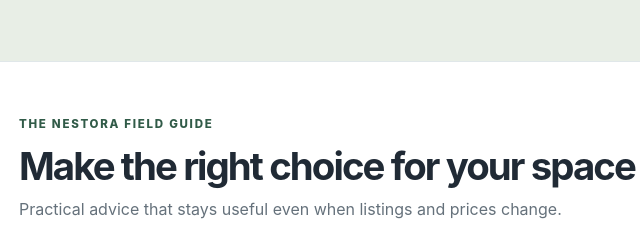
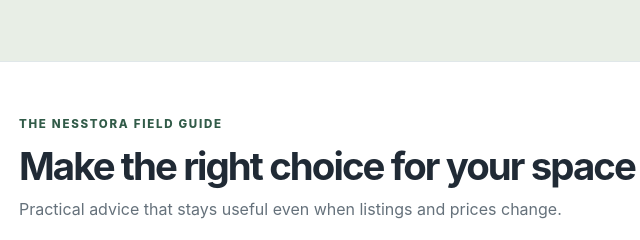
Before and after one commit to pc-xiaolong/nestora, a website: page index.html in a window 1280 px wide. Shown: the part 3007-3247 px from the top of the page, 61-701 px from the left. Drawn offline with Linux system fonts and the light colour scheme.

```diff
--- a/index.html
+++ b/index.html
@@ -40,7 +40,7 @@
 <a class="store-category-card" data-amazon-query="bedding towels bathroom storage" href="https://www.amazon.co.uk/"><img src="https://images.unsplash.com/photo-1616486338812-3dadae4b4ace?auto=format&fit=crop&w=800&q=80" alt="Photograph of a comfortable home interior" loading="lazy" width="800" height="600"><span class="store-category-copy"><strong>Bedding & bathroom</strong><small>Comfort and practical storage</small><b>Shop category →</b></span></a>
 </div></section>
 <section class="store-feature-band"><div class="wrap store-feature-inner"><div><p class="store-kicker">A BETTER WAY TO BROWSE</p><h2>Not sure what to buy?</h2><p>Our guides help you compare dimensions, compatibility, installation and trade-offs before you spend. Then you can open a category on your chosen retailer.</p><a class="store-primary" href="/guides/">Explore buying guides →</a></div><img src="https://images.unsplash.com/photo-1618221195710-dd6b41faaea6?auto=format&fit=crop&w=1000&q=80" alt="Real photograph of a thoughtfully arranged living space" loading="lazy" width="1000" height="700"></div></section>
-<section class="store-section wrap" id="guides"><div class="store-section-heading"><div><p class="store-kicker">THE NESTORA FIELD GUIDE</p><h2>Make the right choice for your space</h2><p>Practical advice that stays useful even when listings and prices change.</p></div><a class="store-view-all" href="/guides/">All guides →</a></div><div class="store-guide-grid"><a href="/guides/small-desk-cable-management.html"><span>WORKSPACE</span><strong>Small desk cable management</strong><small>Make charging and computer cables easier to manage →</small></a><a href="/guides/renter-friendly-vertical-storage.html"><span>RENTERS</span><strong>Renter-friendly vertical storage</strong><small>Use vertical space without risking your deposit →</small></a><a href="/guides/under-desk-storage.html"><span>SMALL HOMES</span><strong>Under-desk storage that fits</strong><small>Choose storage around your space and routine →</small></a></div></section>
+<section class="store-section wrap" id="guides"><div class="store-section-heading"><div><p class="store-kicker">THE NESSTORA FIELD GUIDE</p><h2>Make the right choice for your space</h2><p>Practical advice that stays useful even when listings and prices change.</p></div><a class="store-view-all" href="/guides/">All guides →</a></div><div class="store-guide-grid"><a href="/guides/small-desk-cable-management.html"><span>WORKSPACE</span><strong>Small desk cable management</strong><small>Make charging and computer cables easier to manage →</small></a><a href="/guides/renter-friendly-vertical-storage.html"><span>RENTERS</span><strong>Renter-friendly vertical storage</strong><small>Use vertical space without risking your deposit →</small></a><a href="/guides/under-desk-storage.html"><span>SMALL HOMES</span><strong>Under-desk storage that fits</strong><small>Choose storage around your space and routine →</small></a></div></section>
 <section class="store-disclosure"><div class="wrap"><strong>Affiliate disclosure</strong><p>As an Amazon Associate, Nesstora may earn from qualifying purchases. If you click a tagged link and buy an eligible item, we may receive a commission at no additional cost to you. Amazon listings, prices, delivery options and availability are controlled by Amazon and may change. Category photographs are illustrative and may not depict products shown in retailer search results. <a href="/disclosure.html">Read the full disclosure</a>.</p></div></section>
 </main>
 <footer class="site-footer store-footer"><div class="wrap"><div class="footer-top"><div><a class="brand" href="/"><span class="brand-mark">N</span>Nesstora</a><p class="footer-copy">Discover your next good find. Shop by category and make informed choices.</p><label class="market-picker">Shopping marketplace <select data-market-select aria-label="Choose your Amazon marketplace"><option value="uk">United Kingdom</option><option value="ae">United Arab Emirates</option><option value="us">United States</option></select></label></div><div class="footer-links"><a href="/shop/">All shopping categories</a><a href="/guides/">Guides</a><a href="/about.html">About</a><a href="/disclosure.html">Affiliate disclosure</a><a href="/privacy.html">Privacy</a><a href="/terms.html">Terms</a></div></div><div class="copyright">© <span id="year">2026</span> Nesstora. Independent publisher. Product availability, prices and retailer terms can change. <span data-market-label>United Kingdom</span> marketplace selected.</div></div></footer>
```
